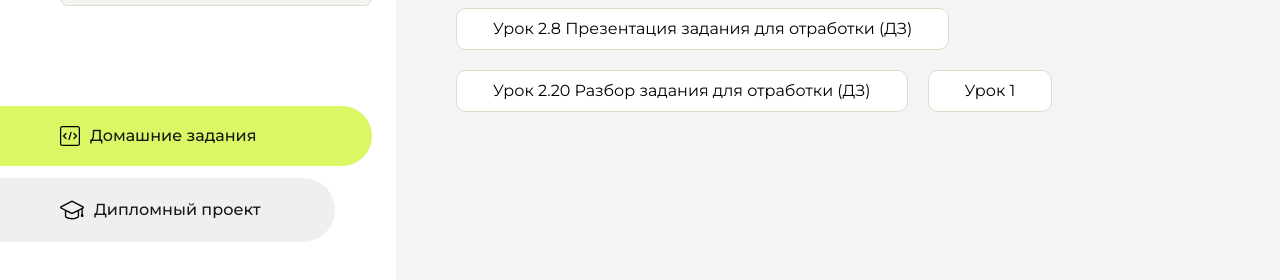
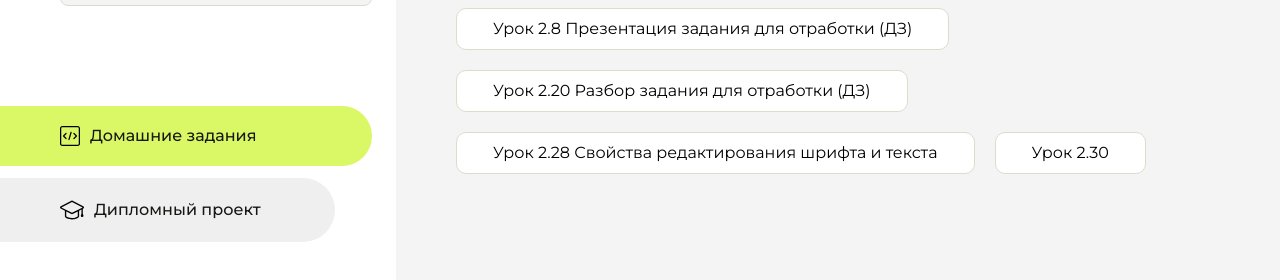
Before and after one commit to Fen1ksov/homework, a plain HTML site: page index.html in a window 1280 px wide. Shown: the part 230-510 px from the top of the page. Drawn offline with Linux system fonts and the light colour scheme.

Commit message:
Update index.html

```diff
--- a/index.html
+++ b/index.html
@@ -99,7 +99,10 @@
                         <a href="homework2/index.html">Урок 2.20 Разбор задания для отработки (ДЗ)</a>
                     </li>
                     <li class="content__list-item">
-                        <a href="homework3/index.html">Урок 1</a>
+                        <a href="homework3/index.html">Урок 2.28 Свойства редактирования шрифта и текста</a>
+                    </li>
+                    <li class="content__list-item">
+                        <a href="homework4/index.html">Урок 2.30</a>
                     </li>
                 </ul>
             </div>
```
